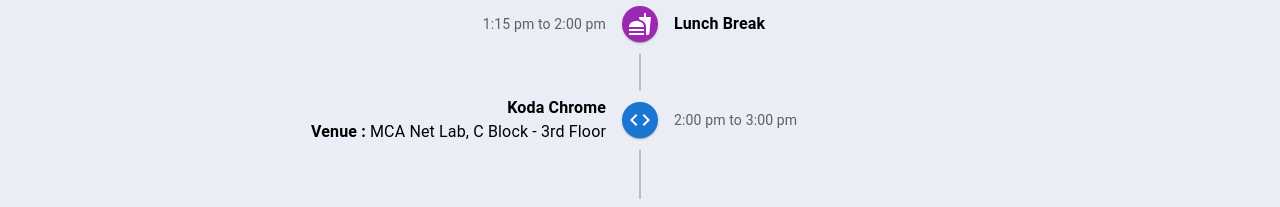
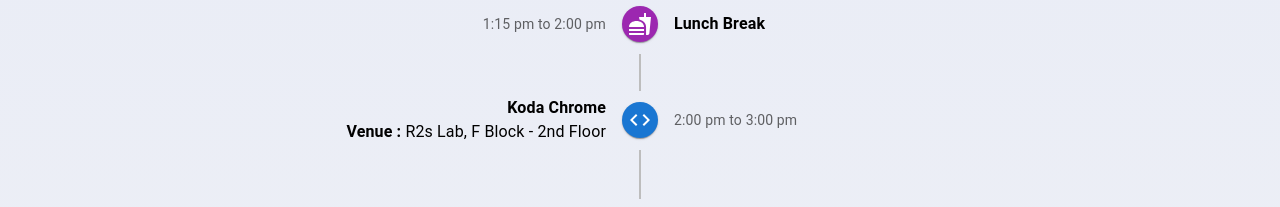
Before and after one commit to sdivakaran143/Ablaze23, a React (Create React App) app: page / in a window 1280 px wide. Shown: the part 5380-5587 px from the top of the page. Built offline with nearby package versions, Linux system fonts and the light colour scheme; no server answers.

Commit message:
palce update

```diff
--- a/src/components/Schedule.js
+++ b/src/components/Schedule.js
@@ -198,7 +198,7 @@
           <Typography variant="b" component="b">
             Koda Chrome
           </Typography>
-          <Typography><b>Venue : </b> MCA Net Lab, C Block - 3rd Floor</Typography>
+          <Typography><b>Venue : </b> R2s Lab, F Block - 2nd Floor</Typography>
         </TimelineContent>
       </TimelineItem>
       <TimelineItem>
```
